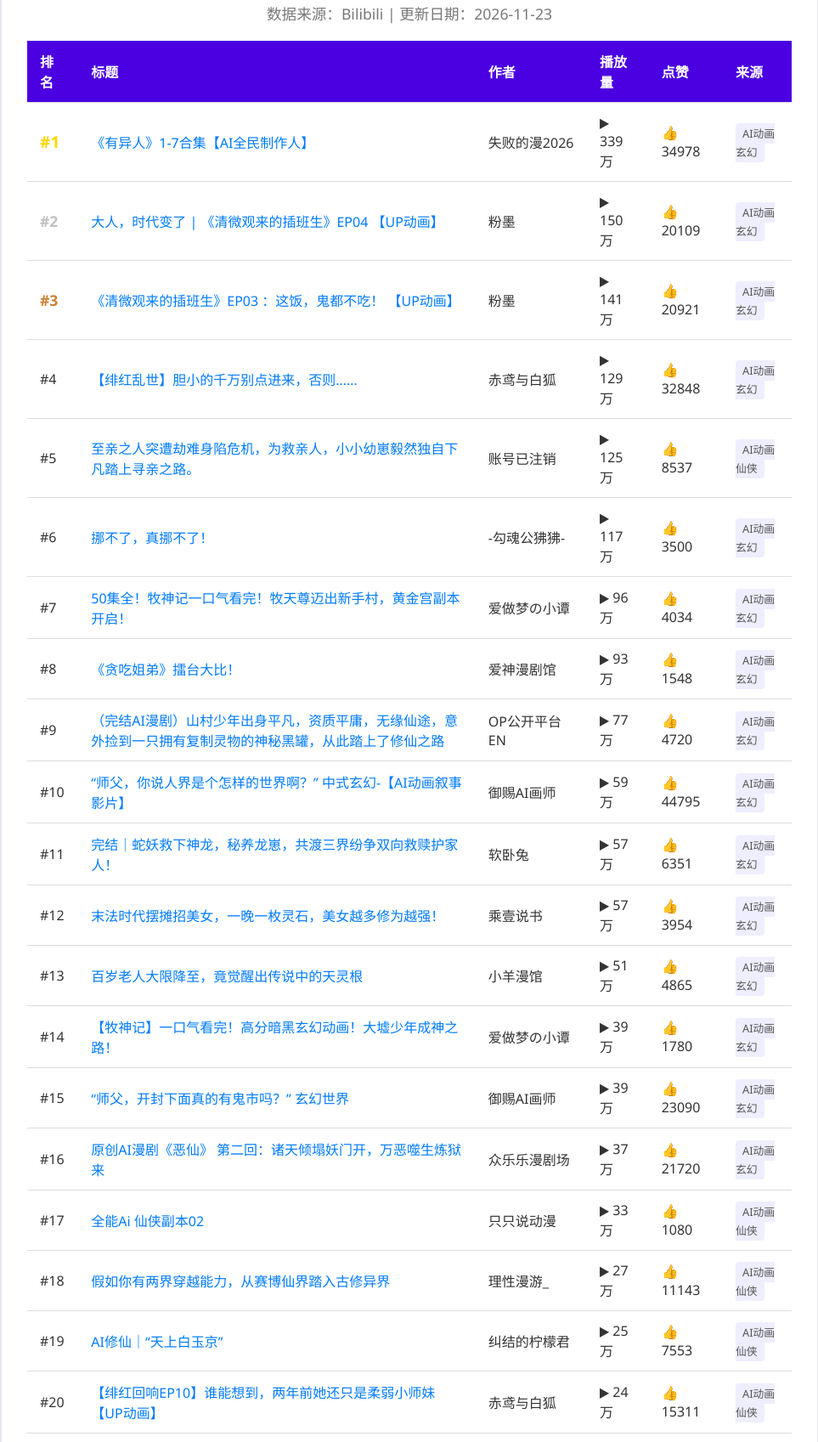
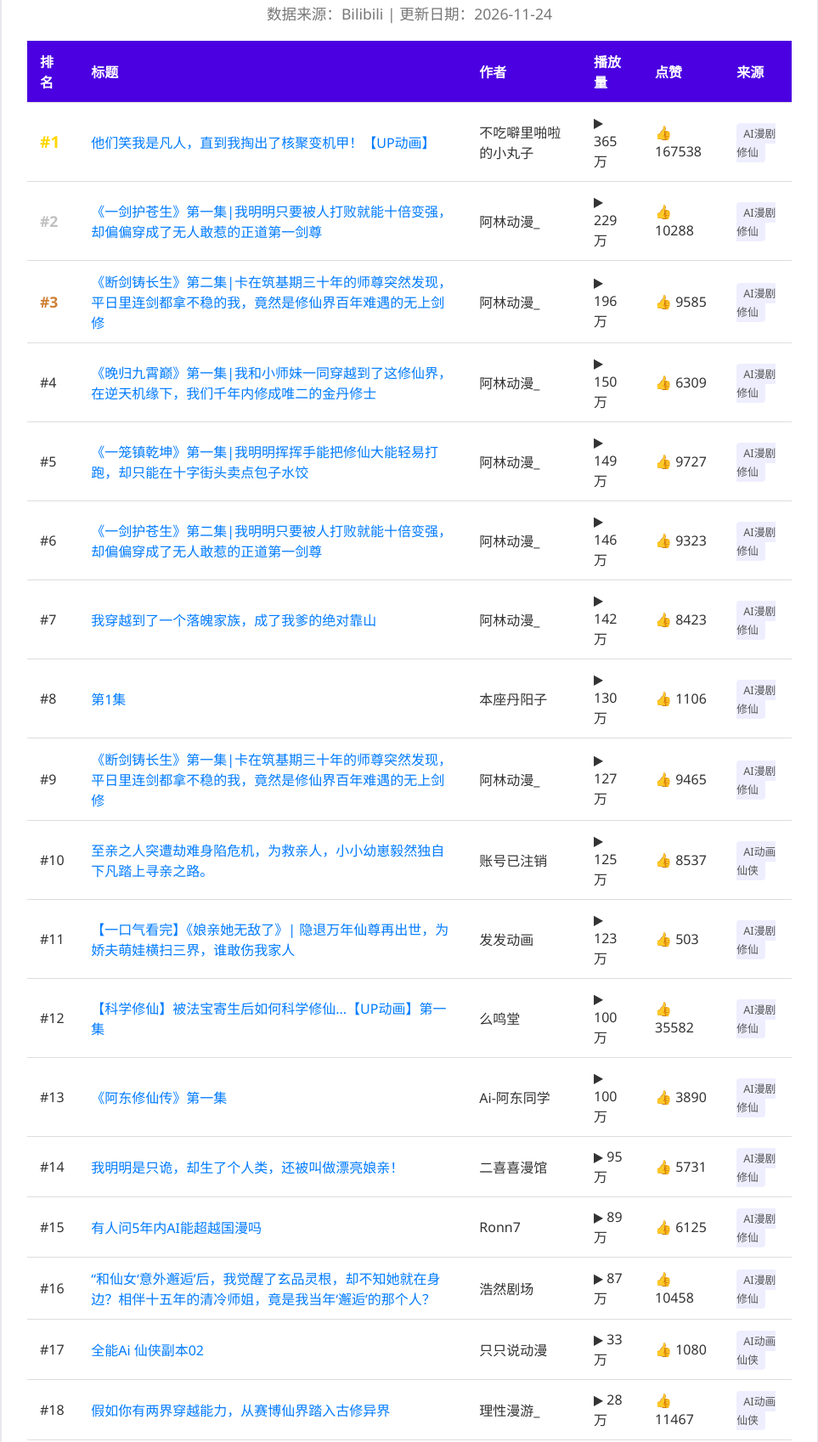
Before and after one commit to SisiSpirit/ai-comic-rank, a plain HTML site: page index.html in a window 1280 px wide. Shown: the part 153-1850 px from the top of the page at 85% size, without its empty margins (158-1121 px from the left). Drawn offline with Linux system fonts and the light colour scheme.

Commit message:
Auto-update rank data 2026-11-24

```diff
--- a/index.html
+++ b/index.html
@@ -4,7 +4,7 @@
     <head>
         <meta charset="UTF-8">
         <meta name="viewport" content="width=device-width, initial-scale=1.0">
-        <title>AI漫剧每日排行榜 (更新于 2026-11-23)</title>
+        <title>AI漫剧每日排行榜 (更新于 2026-11-24)</title>
         <style>
             body { font-family: 'Segoe UI', Tahoma, Geneva, Verdana, sans-serif; background-color: #f4f4f9; color: #333; margin: 0; padding: 20px; }
             .container { max-width: 900px; margin: auto; background: white; padding: 30px; border-radius: 12px; box-shadow: 0 4px 15px rgba(0,0,0,0.1); }
@@ -25,7 +25,7 @@
     <body>
         <div class="container">
             <h1>🎬 AI玄幻/仙侠漫剧排行榜</h1>
-            <div class="date">数据来源：Bilibili | 更新日期：2026-11-23</div>
+            <div class="date">数据来源：Bilibili | 更新日期：2026-11-24</div>
             <table>
                 <thead>
                     <tr>
@@ -41,42 +41,87 @@
 
                     <tr>
                         <td class="rank-1">#1</td>
-                        <td><a href="https://www.bilibili.com/video/BV1srp76mEcj" target="_blank">《有异人》1-7合集【AI全民制作人】</a></td>
-                        <td>失败的漫2026</td>
-                        <td>▶ 339万</td>
-                        <td>👍 34978</td>
-                        <td><span class="tag">AI动画 玄幻</span></td>
+                        <td><a href="https://www.bilibili.com/video/BV1oKAZzLEHm" target="_blank">他们笑我是凡人，直到我掏出了核聚变机甲！【UP动画】</a></td>
+                        <td>不吃噼里啪啦的小丸子</td>
+                        <td>▶ 365万</td>
+                        <td>👍 167538</td>
+                        <td><span class="tag">AI漫剧 修仙</span></td>
                     </tr>
 
                     <tr>
                         <td class="rank-2">#2</td>
-                        <td><a href="https://www.bilibili.com/video/BV1kyW26wEV3" target="_blank">大人，时代变了 | 《清微观来的插班生》EP04 【UP动画】</a></td>
-                        <td>粉墨</td>
-                        <td>▶ 150万</td>
-                        <td>👍 20109</td>
-                        <td><span class="tag">AI动画 玄幻</span></td>
+                        <td><a href="https://www.bilibili.com/video/BV1MnVh6MEuY" target="_blank">《一剑护苍生》第一集|我明明只要被人打败就能十倍变强，却偏偏穿成了无人敢惹的正道第一剑尊</a></td>
+                        <td>阿林动漫_</td>
+                        <td>▶ 229万</td>
+                        <td>👍 10288</td>
+                        <td><span class="tag">AI漫剧 修仙</span></td>
                     </tr>
 
                     <tr>
                         <td class="rank-3">#3</td>
-                        <td><a href="https://www.bilibili.com/video/BV1nHxv6KELZ" target="_blank">《清微观来的插班生》EP03 ：这饭，鬼都不吃！ 【UP动画】</a></td>
-                        <td>粉墨</td>
-                        <td>▶ 141万</td>
-                        <td>👍 20921</td>
-                        <td><span class="tag">AI动画 玄幻</span></td>
+                        <td><a href="https://www.bilibili.com/video/BV1c7E96KE4m" target="_blank">《断剑铸长生》第二集|卡在筑基期三十年的师尊突然发现，平日里连剑都拿不稳的我，竟然是修仙界百年难遇的无上剑修</a></td>
+                        <td>阿林动漫_</td>
+                        <td>▶ 196万</td>
+                        <td>👍 9585</td>
+                        <td><span class="tag">AI漫剧 修仙</span></td>
                     </tr>
 
                     <tr>
                         <td class="">#4</td>
-                        <td><a href="https://www.bilibili.com/video/BV1XmdgBxEMM" target="_blank">【绯红乱世】胆小的千万别点进来，否则……</a></td>
-                        <td>赤鸢与白狐</td>
-                        <td>▶ 129万</td>
-                        <td>👍 32848</td>
-                        <td><span class="tag">AI动画 玄幻</span></td>
+                        <td><a href="https://www.bilibili.com/video/BV1DFjn6DEgv" target="_blank">《晚归九霄巅》第一集|我和小师妹一同穿越到了这修仙界，在逆天机缘下，我们千年内修成唯二的金丹修士</a></td>
+                        <td>阿林动漫_</td>
+                        <td>▶ 150万</td>
+                        <td>👍 6309</td>
+                        <td><span class="tag">AI漫剧 修仙</span></td>
                     </tr>
 
                     <tr>
                         <td class="">#5</td>
+                        <td><a href="https://www.bilibili.com/video/BV1JTVq6gE6s" target="_blank">《一笼镇乾坤》第一集|我明明挥挥手能把修仙大能轻易打跑，却只能在十字街头卖点包子水饺</a></td>
+                        <td>阿林动漫_</td>
+                        <td>▶ 149万</td>
+                        <td>👍 9727</td>
+                        <td><span class="tag">AI漫剧 修仙</span></td>
+                    </tr>
+
+                    <tr>
+                        <td class="">#6</td>
+                        <td><a href="https://www.bilibili.com/video/BV1MnVh6TEcW" target="_blank">《一剑护苍生》第二集|我明明只要被人打败就能十倍变强，却偏偏穿成了无人敢惹的正道第一剑尊</a></td>
+                        <td>阿林动漫_</td>
+                        <td>▶ 146万</td>
+                        <td>👍 9323</td>
+                        <td><span class="tag">AI漫剧 修仙</span></td>
+                    </tr>
+
+                    <tr>
+                        <td class="">#7</td>
+                        <td><a href="https://www.bilibili.com/video/BV1rqRQBnEjJ" target="_blank">我穿越到了一个落魄家族，成了我爹的绝对靠山</a></td>
+                        <td>阿林动漫_</td>
+                        <td>▶ 142万</td>
+                        <td>👍 8423</td>
+                        <td><span class="tag">AI漫剧 修仙</span></td>
+                    </tr>
+
+                    <tr>
+                        <td class="">#8</td>
+                        <td><a href="https://www.bilibili.com/video/BV1oVhW6zE5P" target="_blank">第1集</a></td>
+                        <td>本座丹阳子</td>
+                        <td>▶ 130万</td>
+                        <td>👍 1106</td>
+                        <td><span class="tag">AI漫剧 修仙</span></td>
+                    </tr>
+
+                    <tr>
+                        <td class="">#9</td>
+                        <td><a href="https://www.bilibili.com/video/BV1STE56zE4Y" target="_blank">《断剑铸长生》第一集|卡在筑基期三十年的师尊突然发现，平日里连剑都拿不稳的我，竟然是修仙界百年难遇的无上剑修</a></td>
+                        <td>阿林动漫_</td>
+                        <td>▶ 127万</td>
+                        <td>👍 9465</td>
+                        <td><span class="tag">AI漫剧 修仙</span></td>
+                    </tr>
+
+                    <tr>
+                        <td class="">#10</td>
                         <td><a href="https://www.bilibili.com/video/BV146MQ6jE5z" target="_blank">至亲之人突遭劫难身陷危机，为救亲人，小小幼崽毅然独自下凡踏上寻亲之路。</a></td>
                         <td>账号已注销</td>
                         <td>▶ 125万</td>
@@ -85,102 +130,57 @@
                     </tr>
 
                     <tr>
-                        <td class="">#6</td>
-                        <td><a href="https://www.bilibili.com/video/BV18DypzkEjZ" target="_blank">挪不了，真挪不了！</a></td>
-                        <td>-勾魂公狒狒-</td>
-                        <td>▶ 117万</td>
-                        <td>👍 3500</td>
-                        <td><span class="tag">AI动画 玄幻</span></td>
-                    </tr>
-
-                    <tr>
-                        <td class="">#7</td>
-                        <td><a href="https://www.bilibili.com/video/BV1K2n3zVEEP" target="_blank">50集全！牧神记一口气看完！牧天尊迈出新手村，黄金宫副本开启！</a></td>
-                        <td>爱做梦の小谭</td>
-                        <td>▶ 96万</td>
-                        <td>👍 4034</td>
-                        <td><span class="tag">AI动画 玄幻</span></td>
-                    </tr>
-
-                    <tr>
-                        <td class="">#8</td>
-                        <td><a href="https://www.bilibili.com/video/BV1NUDZBYECc" target="_blank">《贪吃姐弟》擂台大比！</a></td>
-                        <td>爱神漫剧馆</td>
-                        <td>▶ 93万</td>
-                        <td>👍 1548</td>
-                        <td><span class="tag">AI动画 玄幻</span></td>
-                    </tr>
-
-                    <tr>
-                        <td class="">#9</td>
-                        <td><a href="https://www.bilibili.com/video/BV14BYJ69E6B" target="_blank">（完结AI漫剧）山村少年出身平凡，资质平庸，无缘仙途，意外捡到一只拥有复制灵物的神秘黑罐，从此踏上了修仙之路</a></td>
-                        <td>OP公开平台EN</td>
-                        <td>▶ 77万</td>
-                        <td>👍 4720</td>
-                        <td><span class="tag">AI动画 玄幻</span></td>
-                    </tr>
-
-                    <tr>
-                        <td class="">#10</td>
-                        <td><a href="https://www.bilibili.com/video/BV1DDNizQE9c" target="_blank">“师父，你说人界是个怎样的世界啊？” 中式玄幻-【AI动画叙事影片】</a></td>
-                        <td>御赐AI画师</td>
-                        <td>▶ 59万</td>
-                        <td>👍 44795</td>
-                        <td><span class="tag">AI动画 玄幻</span></td>
-                    </tr>
-
-                    <tr>
                         <td class="">#11</td>
-                        <td><a href="https://www.bilibili.com/video/BV14Dnm6KEiy" target="_blank">完结｜蛇妖救下神龙，秘养龙崽，共渡三界纷争双向救赎护家人！</a></td>
-                        <td>软卧兔</td>
-                        <td>▶ 57万</td>
-                        <td>👍 6351</td>
-                        <td><span class="tag">AI动画 玄幻</span></td>
+                        <td><a href="https://www.bilibili.com/video/BV1PKtC6KEge" target="_blank">【一口气看完】《娘亲她无敌了》| 隐退万年仙尊再出世，为娇夫萌娃横扫三界，谁敢伤我家人</a></td>
+                        <td>发发动画</td>
+                        <td>▶ 123万</td>
+                        <td>👍 503</td>
+                        <td><span class="tag">AI漫剧 修仙</span></td>
                     </tr>
 
                     <tr>
                         <td class="">#12</td>
-                        <td><a href="https://www.bilibili.com/video/BV14hQGB3ETc" target="_blank">末法时代摆摊招美女，一晚一枚灵石，美女越多修为越强！</a></td>
-                        <td>乘壹说书</td>
-                        <td>▶ 57万</td>
-                        <td>👍 3954</td>
-                        <td><span class="tag">AI动画 玄幻</span></td>
+                        <td><a href="https://www.bilibili.com/video/BV1rT5e6iEB3" target="_blank">【科学修仙】被法宝寄生后如何科学修仙...【UP动画】第一集</a></td>
+                        <td>么鸣堂</td>
+                        <td>▶ 100万</td>
+                        <td>👍 35582</td>
+                        <td><span class="tag">AI漫剧 修仙</span></td>
                     </tr>
 
                     <tr>
                         <td class="">#13</td>
-                        <td><a href="https://www.bilibili.com/video/BV1tkDWBzETq" target="_blank">百岁老人大限降至，竟觉醒出传说中的天灵根</a></td>
-                        <td>小羊漫馆</td>
-                        <td>▶ 51万</td>
-                        <td>👍 4865</td>
-                        <td><span class="tag">AI动画 玄幻</span></td>
+                        <td><a href="https://www.bilibili.com/video/BV1BNLP6JEoN" target="_blank">《阿东修仙传》第一集</a></td>
+                        <td>Ai-阿东同学</td>
+                        <td>▶ 100万</td>
+                        <td>👍 3890</td>
+                        <td><span class="tag">AI漫剧 修仙</span></td>
                     </tr>
 
                     <tr>
                         <td class="">#14</td>
-                        <td><a href="https://www.bilibili.com/video/BV1KekHYEEgH" target="_blank">【牧神记】一口气看完！高分暗黑玄幻动画！大墟少年成神之路！</a></td>
-                        <td>爱做梦の小谭</td>
-                        <td>▶ 39万</td>
-                        <td>👍 1780</td>
-                        <td><span class="tag">AI动画 玄幻</span></td>
+                        <td><a href="https://www.bilibili.com/video/BV1PNdaBvEMp" target="_blank">我明明是只诡，却生了个人类，还被叫做漂亮娘亲！</a></td>
+                        <td>二喜喜漫馆</td>
+                        <td>▶ 95万</td>
+                        <td>👍 5731</td>
+                        <td><span class="tag">AI漫剧 修仙</span></td>
                     </tr>
 
                     <tr>
                         <td class="">#15</td>
-                        <td><a href="https://www.bilibili.com/video/BV1P57kzREXk" target="_blank">“师父，开封下面真的有鬼市吗？” 玄幻世界</a></td>
-                        <td>御赐AI画师</td>
-                        <td>▶ 39万</td>
-                        <td>👍 23090</td>
-                        <td><span class="tag">AI动画 玄幻</span></td>
+                        <td><a href="https://www.bilibili.com/video/BV18GpC6YEsC" target="_blank">有人问5年内AI能超越国漫吗</a></td>
+                        <td>Ronn7</td>
+                        <td>▶ 89万</td>
+                        <td>👍 6125</td>
+                        <td><span class="tag">AI漫剧 修仙</span></td>
                     </tr>
 
                     <tr>
                         <td class="">#16</td>
-                        <td><a href="https://www.bilibili.com/video/BV18KAhzbE7C" target="_blank">原创AI漫剧《恶仙》 第二回：诸天倾塌妖门开，万恶噬生炼狱来</a></td>
-                        <td>众乐乐漫剧场</td>
-                        <td>▶ 37万</td>
-                        <td>👍 21720</td>
-                        <td><span class="tag">AI动画 玄幻</span></td>
+                        <td><a href="https://www.bilibili.com/video/BV1YJo1BxE8z" target="_blank">“和仙女‘意外邂逅’后，我觉醒了玄品灵根，却不知她就在身边？相伴十五年的清冷师姐，竟是我当年‘邂逅’的那个人？</a></td>
+                        <td>浩然剧场</td>
+                        <td>▶ 87万</td>
+                        <td>👍 10458</td>
+                        <td><span class="tag">AI漫剧 修仙</span></td>
                     </tr>
 
                     <tr>
@@ -196,8 +196,8 @@
                         <td class="">#18</td>
                         <td><a href="https://www.bilibili.com/video/BV13zs46ZEoF" target="_blank">假如你有两界穿越能力，从赛博仙界踏入古修异界</a></td>
                         <td>理性漫游_</td>
-                        <td>▶ 27万</td>
-                        <td>👍 11143</td>
+                        <td>▶ 28万</td>
+                        <td>👍 11467</td>
                         <td><span class="tag">AI动画 仙侠</span></td>
                     </tr>
 
@@ -215,7 +215,7 @@
                         <td><a href="https://www.bilibili.com/video/BV1Nq3s65E1N" target="_blank">【绯红回响EP10】谁能想到，两年前她还只是柔弱小师妹【UP动画】</a></td>
                         <td>赤鸢与白狐</td>
                         <td>▶ 24万</td>
-                        <td>👍 15311</td>
+                        <td>👍 15313</td>
                         <td><span class="tag">AI动画 仙侠</span></td>
                     </tr>
 
@@ -233,7 +233,7 @@
                         <td><a href="https://www.bilibili.com/video/BV1FmpQzQE4f" target="_blank">《凡人修仙传》第三季杨洋版韩立结婴，影视级自制AI动画，</a></td>
                         <td>风行映画VFX-AI</td>
                         <td>▶ 20万</td>
-                        <td>👍 5957</td>
+                        <td>👍 5962</td>
                         <td><span class="tag">AI动画 仙侠</span></td>
                     </tr>
 
@@ -242,25 +242,25 @@
                         <td><a href="https://www.bilibili.com/video/BV1Gubx6PEVd" target="_blank">大女主战力天花板！她一拔剑，整座战场瞬间安静了【AI全民制作人】</a></td>
                         <td>Sakura-o1</td>
                         <td>▶ 14万</td>
-                        <td>👍 2315</td>
+                        <td>👍 2319</td>
                         <td><span class="tag">AI动画 仙侠</span></td>
                     </tr>
 
                     <tr>
                         <td class="">#24</td>
-                        <td><a href="https://www.bilibili.com/video/BV1fFTq6pEoh" target="_blank">神坛之下05｜万法有价，生死无门.</a></td>
-                        <td>阿墩的AI小剧场</td>
+                        <td><a href="https://www.bilibili.com/video/BV1Yk4R6jEXE" target="_blank">《七界传说》官方1版ai漫剧持续更新中</a></td>
+                        <td>七界传说-官方AI漫剧</td>
                         <td>▶ 11万</td>
-                        <td>👍 3155</td>
+                        <td>👍 1005</td>
                         <td><span class="tag">AI动画 仙侠</span></td>
                     </tr>
 
                     <tr>
                         <td class="">#25</td>
-                        <td><a href="https://www.bilibili.com/video/BV1Yk4R6jEXE" target="_blank">《七界传说》官方1版ai漫剧持续更新中</a></td>
-                        <td>七界传说-官方AI漫剧</td>
+                        <td><a href="https://www.bilibili.com/video/BV1fFTq6pEoh" target="_blank">神坛之下05｜万法有价，生死无门.</a></td>
+                        <td>阿墩的AI小剧场</td>
                         <td>▶ 11万</td>
-                        <td>👍 994</td>
+                        <td>👍 3158</td>
                         <td><span class="tag">AI动画 仙侠</span></td>
                     </tr>
 
@@ -278,7 +278,7 @@
                         <td><a href="https://www.bilibili.com/video/BV1hujB6BE1K" target="_blank">“师父，人间烟火真能抚平修行的孤寂吗？” 东方幻想</a></td>
                         <td>御赐AI画师</td>
                         <td>▶ 9万</td>
-                        <td>👍 8911</td>
+                        <td>👍 8918</td>
                         <td><span class="tag">AI动画 仙侠</span></td>
                     </tr>
 
@@ -286,8 +286,8 @@
                         <td class="">#28</td>
                         <td><a href="https://www.bilibili.com/video/BV1q2yhz7E6T" target="_blank">我承认，这波是我凡人思维了。</a></td>
                         <td>云芽客</td>
-                        <td>▶ 7万</td>
-                        <td>👍 6096</td>
+                        <td>▶ 9万</td>
+                        <td>👍 7304</td>
                         <td><span class="tag">AI动画 仙侠</span></td>
                     </tr>
 
@@ -296,7 +296,7 @@
                         <td><a href="https://www.bilibili.com/video/BV1ucFbzLEgF" target="_blank">八荒曲：永宁州篇丨第一集丨鬼谷八荒同人动画丨【B站AI创作大赛-开放赛道】</a></td>
                         <td>L大叔与猫</td>
                         <td>▶ 7万</td>
-                        <td>👍 4840</td>
+                        <td>👍 4870</td>
                         <td><span class="tag">AI动画 仙侠</span></td>
                     </tr>
 
@@ -305,7 +305,7 @@
                         <td><a href="https://www.bilibili.com/video/BV1AjLU6DEJi" target="_blank">【完整修订版】《堕入魔道后圈养师尊》原创仙侠，一口气看完，调整了背景音乐问题，增加了故事情节。</a></td>
                         <td>南晚__原创漫剧</td>
                         <td>▶ 7万</td>
-                        <td>👍 2739</td>
+                        <td>👍 2744</td>
                         <td><span class="tag">AI动画 仙侠</span></td>
                     </tr>
 
```
Also changed, not shown: data/rank_2026-11-24.csv (added, +31 -0 lines).
